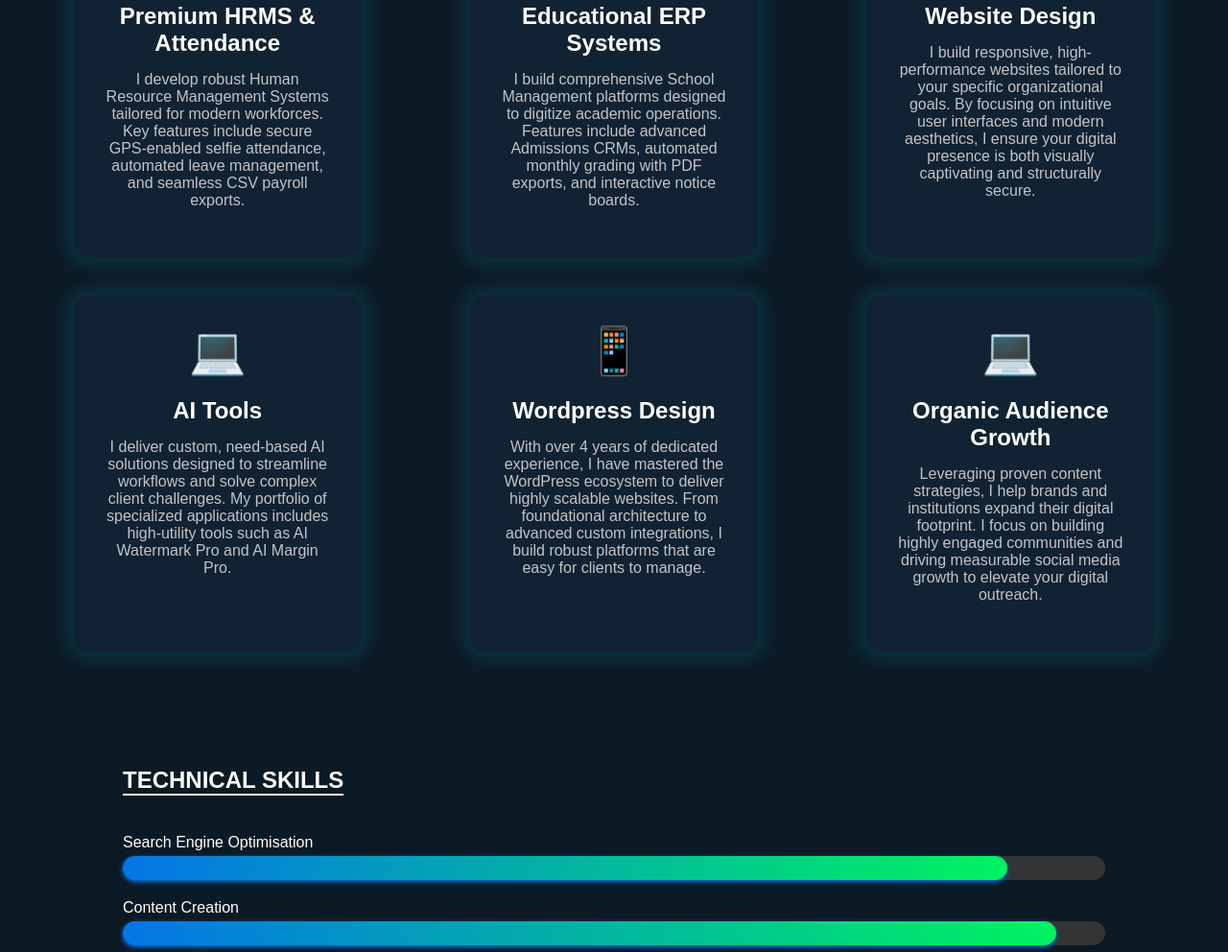
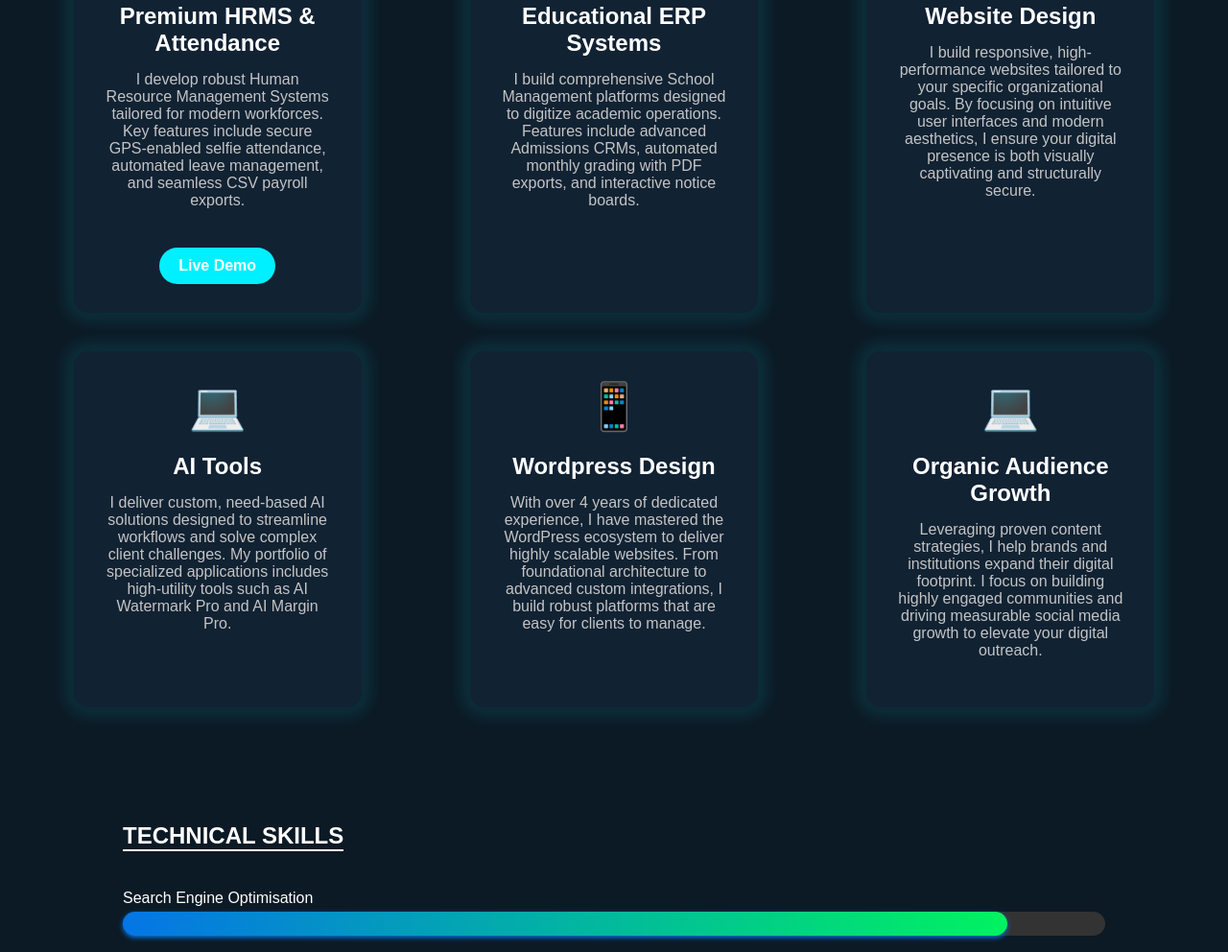
Before and after one commit to kayshutech/portfolio, a plain HTML site: page index.html in a window 1280 px wide. Shown: the part 1648-2640 px from the top of the page at 96% size. Drawn offline with Linux system fonts and the light colour scheme.

Commit message:
Update index.html

```diff
--- a/index.html
+++ b/index.html
@@ -45,6 +45,7 @@
                 <div class="service-icon">🏢</div>
                 <h3>Premium HRMS & Attendance</h3>
                 <p>I develop robust Human Resource Management Systems tailored for modern workforces. Key features include secure GPS-enabled selfie attendance, automated leave management, and seamless CSV payroll exports.</p>
+           <a href="https://jobsupd.com/attendance/" class="btn">Live Demo</a>
             </div>
 
             <div class="service-box">
```
